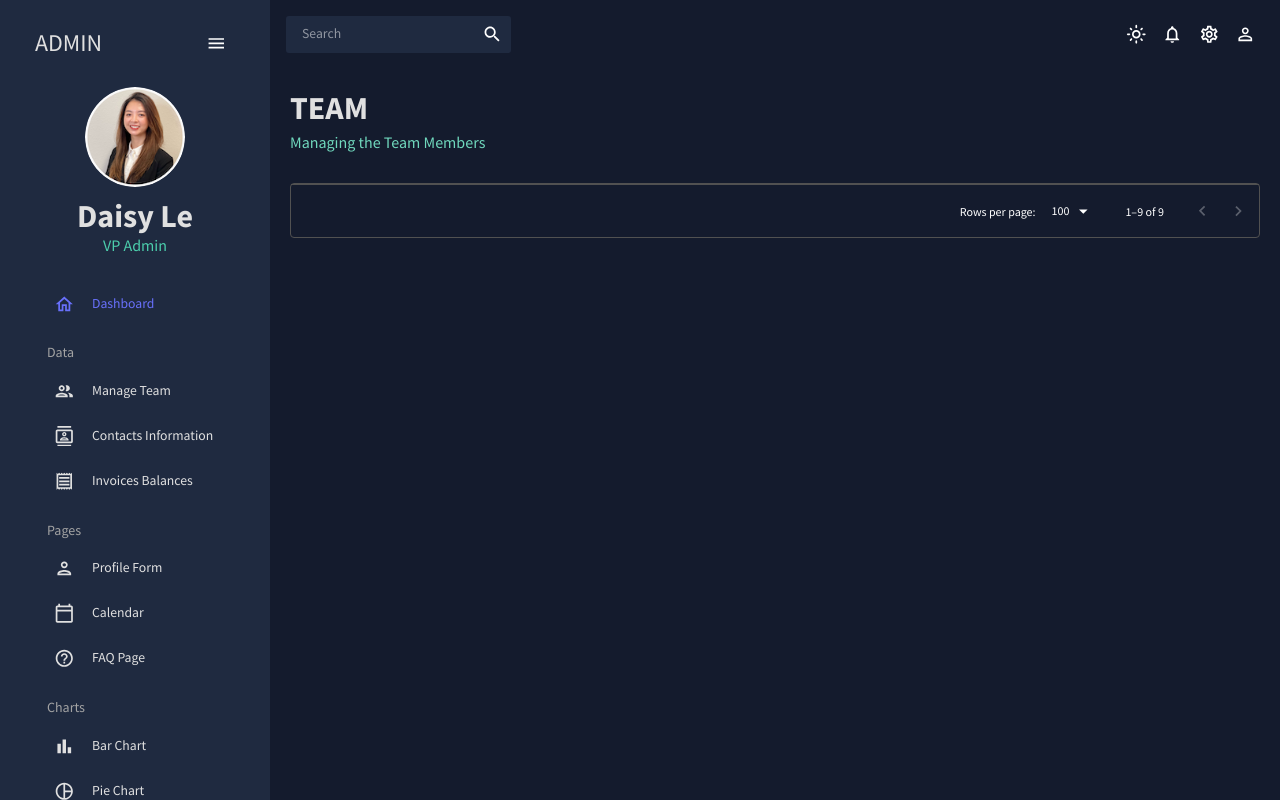
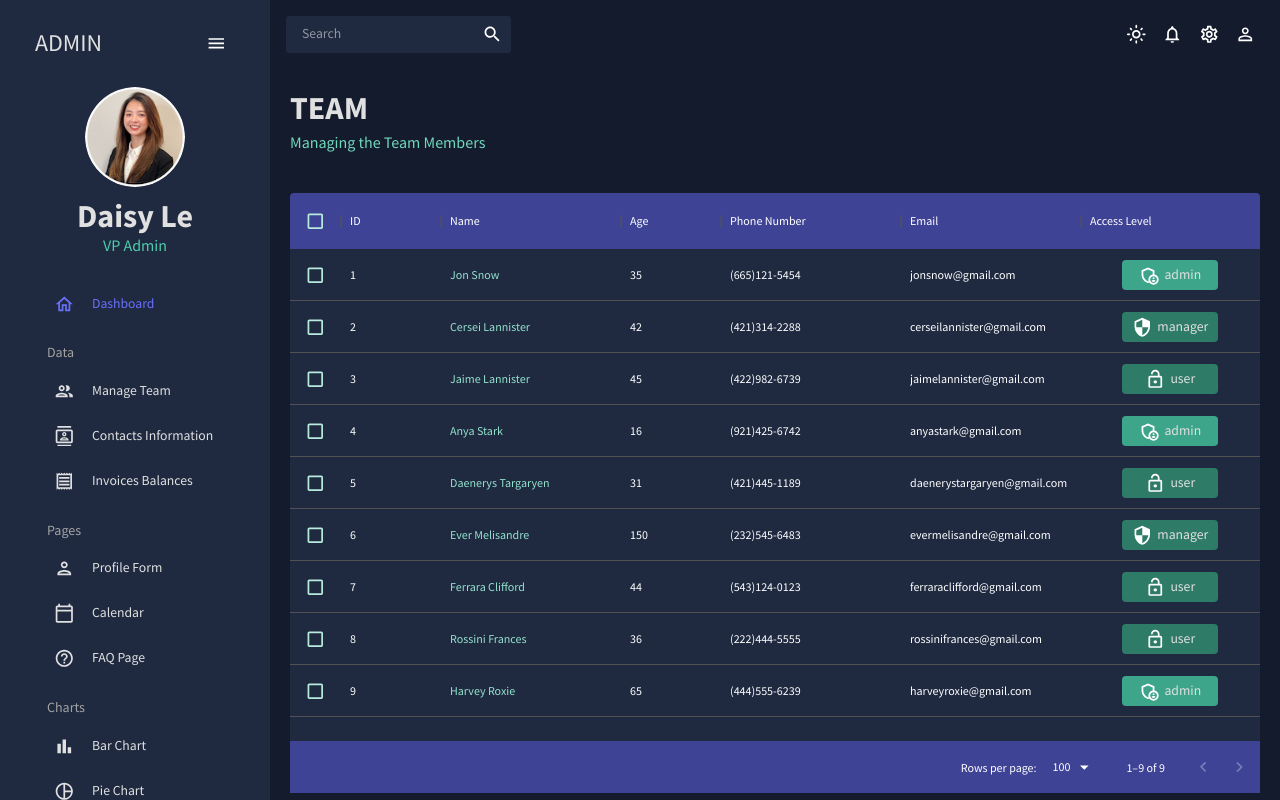
Before and after one commit to daisyle0203/React_Admin, a React (Create React App) app: page /team in a window 1280 px wide. Built offline with nearby package versions, Linux system fonts and the light colour scheme.

Commit message:
add style for box component and add checkbox

```diff
--- a/src/scenes/team/index.jsx
+++ b/src/scenes/team/index.jsx
@@ -71,6 +71,33 @@
     <Box m="20px">
       <Header title="TEAM" subtitle="Managing the Team Members" />
       <Box
+        m="40px 0 0 0"
+        height="75vh"
+        sx={{
+          "& .MuiDataGrid-root": {
+            border: "none",
+          },
+          "& .MuiDataGrid-cell": {
+            borderBottom: "none",
+          },
+          "& .name-column--cell": {
+            color: colors.greenAccent[300],
+          },
+          "& .MuiDataGrid-columnHeaders": {
+            backgroundColor: colors.blueAccent[700],
+            borderBottom: "none",
+          },
+          "& .MuiDataGrid-virtualScroller": {
+            backgroundColor: colors.primary[400],
+          },
+          "& .MuiDataGrid-footerContainer": {
+            borderTop: "none",
+            backgroundColor: colors.blueAccent[700],
+          },
+          "& .MuiCheckbox-root": {
+            color: `${colors.greenAccent[200]} !important`,
+          },
+        }}
       >
         <DataGrid checkboxSelection rows={mockDataTeam} columns={columns} />
       </Box>
```
